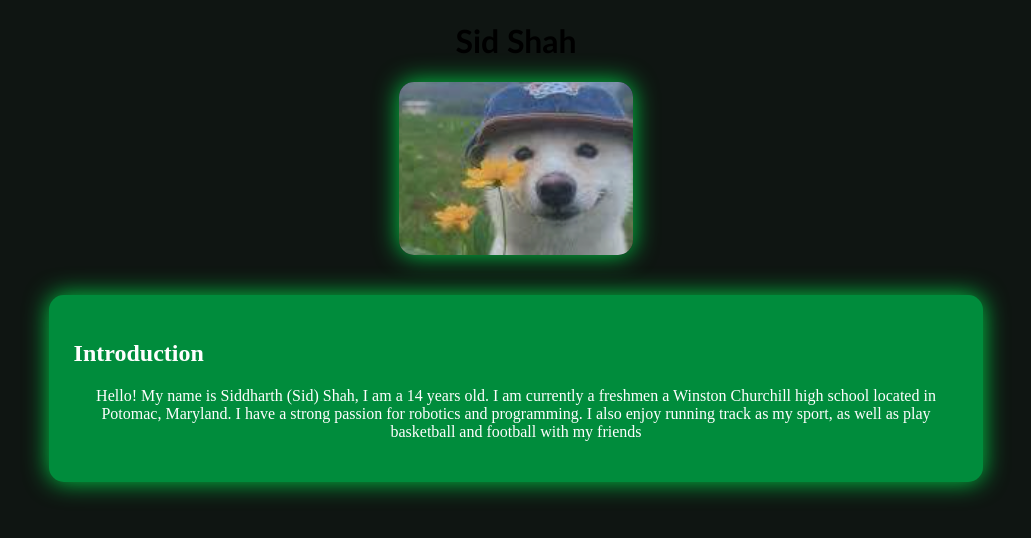
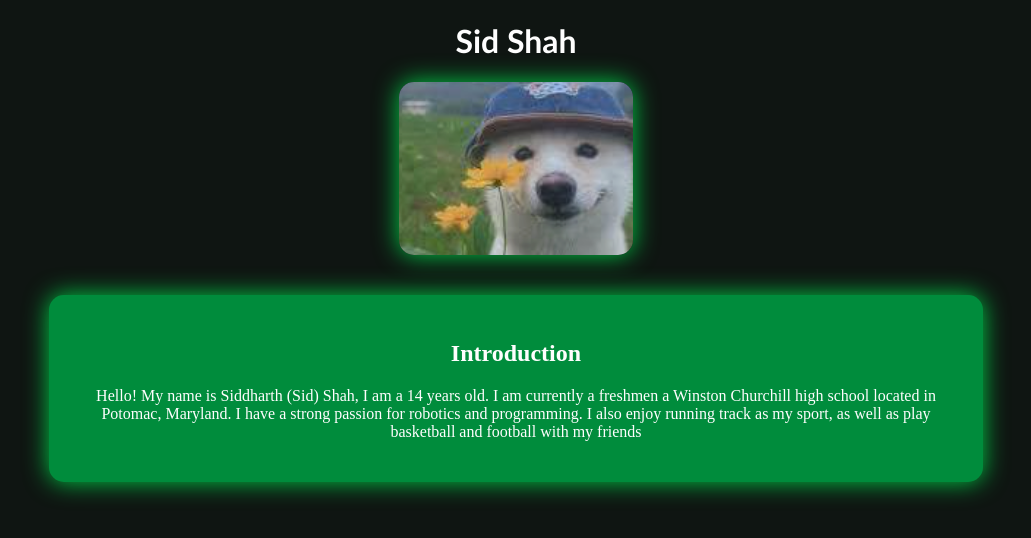
Before and after one commit to siddharth-shah121/website, a plain HTML site: page docs/index.html in a window 1280 px wide. Shown: the whole page, without its empty margins (124-1155 px from the left). Drawn offline with Linux system fonts and the light colour scheme.

Commit message:
extremely nice

```diff
--- a/docs/index.html
+++ b/docs/index.html
@@ -36,13 +36,13 @@
 
 <body>
 
-<h1 class= "title" style="text-align: center;" >Sid Shah</h1>
+<h1 class= "title"  style="text-align: center; color: rgb(254, 254, 254);" >Sid Shah</h1>
 
 <img src="dawg.png" alt="dawgPFP" class="center-image">
 
 </body>
 <div class="light-box">
-<h2 style="color: rgb(254, 254, 254);">
+<h2 style="text-align: center; color: rgb(254, 254, 254);">
     Introduction
 </h2>
 <p style="text-align: center; color: rgb(254, 254, 254);"> Hello! My name is Siddharth (Sid) Shah, I am a 14 years old.
```
